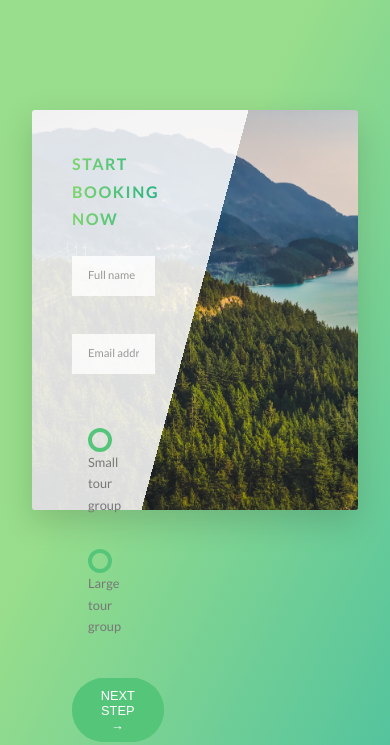
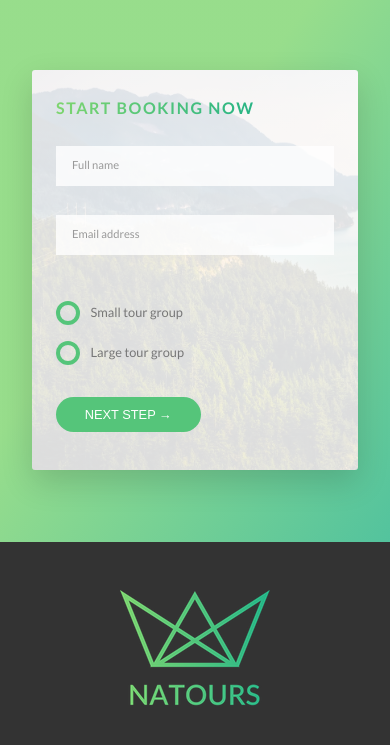
Before and after one commit to anhdo95/natours, a website: page index.html in a window 390 px wide. Shown: the part 5243-5988 px from the top of the page. Drawn offline with nearby package versions, Linux system fonts and the light colour scheme; files that its build step writes are made by us from their sources.

Commit message:
Make the responsive on the booking form component

```diff
--- a/index.html
+++ b/index.html
@@ -324,14 +324,14 @@
 
                   <div class="booking-form__group">
                     <div class="row">
-                      <div class="col-6">
+                      <div class="col-6 booking-form__radio-box">
                         <input id="small" name="tour-size" class="d-none booking-form__radio-input" type="radio">
                         <label class="booking-form__radio-label" for="small">
                           <span class="booking-form__radio-button" role="radio"></span>
                           Small tour group
                         </label>
                       </div>
-                      <div class="col-6">
+                      <div class="col-6 booking-form__radio-box">
                         <input id="large" name="tour-size" class="d-none booking-form__radio-input" type="radio">
                         <label class="booking-form__radio-label" for="large">
                           <span class="booking-form__radio-button" role="radio"></span>
--- a/sass/components/_booking-form.scss
+++ b/sass/components/_booking-form.scss
@@ -1,6 +1,10 @@
 .booking-form {
   &__group:not(:last-child) {
     margin-bottom: 2rem;
+
+    @include respond(tab-port) {
+      margin-bottom: 1rem;
+    }
   }
 
   &__input {
@@ -44,6 +48,12 @@
     transform: translateY(-3rem);
   }
 
+  &__radio-box {
+    @include respond(tab-port) {
+      padding: 1rem 0 !important;
+    }
+  }
+
   &__radio-input:checked ~ &__radio-label &__radio-button::after {
     opacity: 1;
   }
--- a/sass/pages/_home.scss
+++ b/sass/pages/_home.scss
@@ -71,8 +71,12 @@
     padding: 10rem 0;
   }
 
+  @include respond(tab-port) {
+    padding: 5rem 0;
+  }
+
   &__box {
-    height: 50rem;
+    min-height: 50rem;
     background-image:
       linear-gradient(
         105deg,
@@ -82,10 +86,28 @@
     background-size: cover;
     border-radius: $border-radius-default;
     box-shadow: $box-shadow-secondary;
+
+    @include respond(tab-port) {
+      width: 100%;
+      background-image:
+      linear-gradient(
+        105deg,
+        rgba($color-white, .85) 50%,
+        rgba($color-white, .85) 50%
+      ), url(../img/nat-10.jpg);
+    }
   }
 
   &__box-inner {
     width: 50%;
     padding: 5rem;
+
+    @include respond(tab-port) {
+      width: 100%;
+    }
+
+    @include respond(phone) {
+      padding: 3rem;
+    }
   }
 }
```
